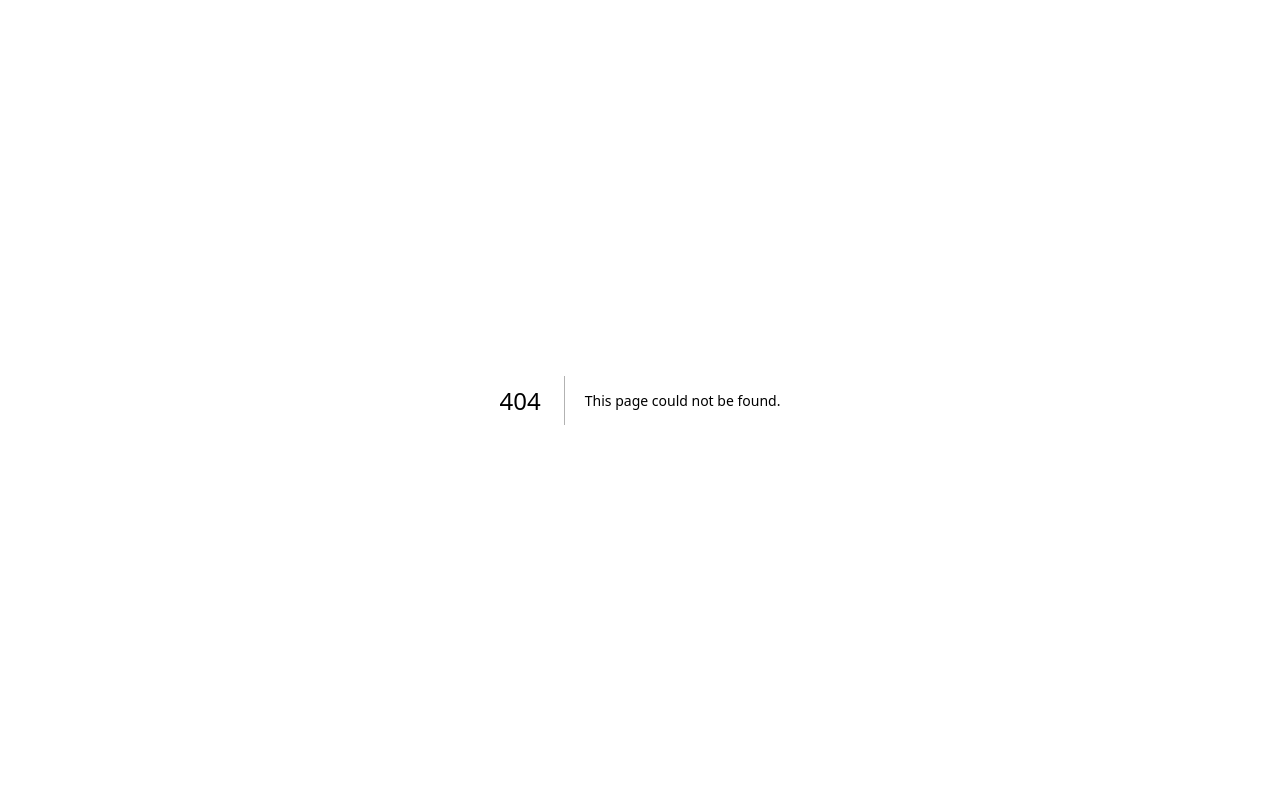
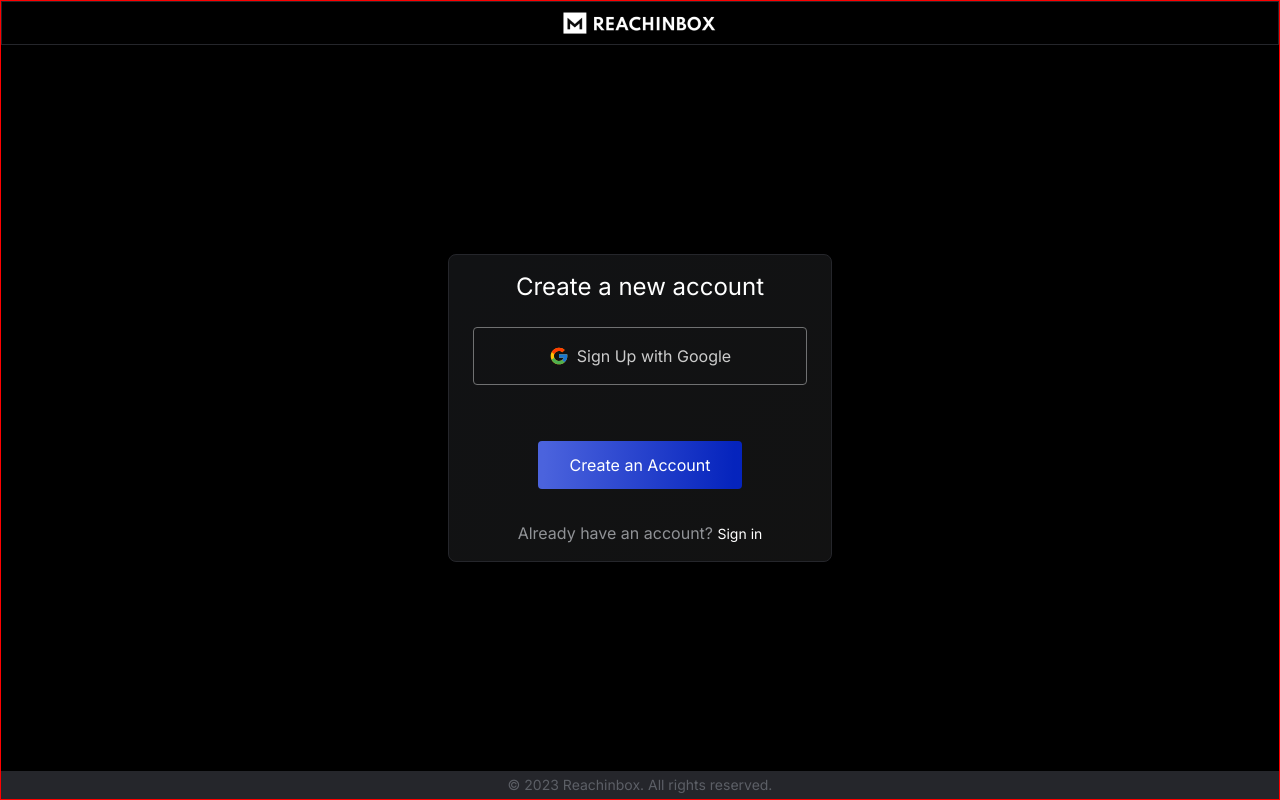
Before and after one commit to tejesh856/reachinbox-assignment, a Next.js app: page /login in a window 1280 px wide. Before the commit this address had no page. Built offline with nearby package versions, Linux system fonts and the light colour scheme.

Commit message:
first commit

```diff
--- a/src/app/globals.css
+++ b/src/app/globals.css
@@ -1,33 +1,13 @@
 @tailwind base;
 @tailwind components;
 @tailwind utilities;
-
-:root {
-  --foreground-rgb: 0, 0, 0;
-  --background-start-rgb: 214, 219, 220;
-  --background-end-rgb: 255, 255, 255;
+* {
+  margin: 0;
+  padding: 0;
+  box-sizing: border-box;
 }
-
-@media (prefers-color-scheme: dark) {
-  :root {
-    --foreground-rgb: 255, 255, 255;
-    --background-start-rgb: 0, 0, 0;
-    --background-end-rgb: 0, 0, 0;
-  }
+body {
+  height: 100vh;
+  width: 100vw;
+  border: 1px solid red;
 }
-
-body {
-  color: rgb(var(--foreground-rgb));
-  background: linear-gradient(
-      to bottom,
-      transparent,
-      rgb(var(--background-end-rgb))
-    )
-    rgb(var(--background-start-rgb));
-}
-
-@layer utilities {
-  .text-balance {
-    text-wrap: balance;
-  }
-}
--- /dev/null
+++ b/src/app/inbox/page.js
@@ -0,0 +1,3 @@
+export default function page() {
+  return <div>Inbox</div>;
+}
--- a/src/app/layout.js
+++ b/src/app/layout.js
@@ -4,7 +4,7 @@ import "./globals.css";
 const inter = Inter({ subsets: ["latin"] });
 
 export const metadata = {
-  title: "Create Next App",
+  title: "ReachInbox",
   description: "Generated by create next app",
 };
 
--- /dev/null
+++ b/src/app/login/page.js
@@ -0,0 +1,56 @@
+"use client";
+import Image from "next/image";
+import logo from "../../../public/logo.png";
+import { FcGoogle } from "react-icons/fc";
+
+export default function page() {
+  const handlelogin = async () => {
+    try {
+      const response = await fetch(
+        "https://hiring.reachinbox.xyz/api/v1/auth/google-login?redirect_to=http://localhost:3000/inbox"
+      );
+      if (!response.ok) {
+        throw new Error("Network response was not ok");
+      }
+      const data = await response.json();
+      console.log(data);
+      console.log(data);
+    } catch (error) {
+      console.error("Error fetching data:", error);
+    }
+  };
+  return (
+    <div className="h-full w-full flex flex-col">
+      <nav className="flex items-center justify-center bg-black border border-[#25262B] w-full h-12">
+        <Image src={logo} alt="logo" />
+      </nav>
+      <section className="bg-black flex justify-center items-center px-4 h-full">
+        <div className="bg-[linear-gradient(138.97deg,#111214_5.16%,#121212_105.18%)] rounded-lg px-6 w-96 py-4 border border-[#25262B]">
+          <div className="flex flex-col items-center mb-14">
+            <h2 className="text-white mb-6 text-2xl">Create a new account</h2>
+            <button
+              onClick={handlelogin}
+              className="flex items-center border border-[#707172] text-[#CCCCCC] w-full py-4 justify-center rounded"
+            >
+              <FcGoogle size={20} className="mr-2" /> Sign Up with Google
+            </button>
+          </div>
+          <div className="flex flex-col items-center ">
+            <button className="text-white mb-8 py-3 px-8 rounded bg-[linear-gradient(91.73deg,_#4B63DD_2.99%,_rgba(5,_36,_191,_0.99)_95.8%)]">
+              Create an Account
+            </button>
+
+            <span className="text-[#909296]">
+              Already have an account?{" "}
+              <span className="text-white text-sm">Sign in</span>
+            </span>
+          </div>
+        </div>
+      </section>
+
+      <footer className="text-[#5C5F66] bg-[#25262B] text-center text-sm py-1">
+        © 2023 Reachinbox. All rights reserved.{" "}
+      </footer>
+    </div>
+  );
+}
--- a/src/app/page.js
+++ b/src/app/page.js
@@ -1,113 +1,14 @@
-import Image from "next/image";
+"use client";
+
+import { useEffect } from "react";
+import { useRouter } from "next/navigation";
 
 export default function Home() {
-  return (
-    <main className="flex min-h-screen flex-col items-center justify-between p-24">
-      <div className="z-10 max-w-5xl w-full items-center justify-between font-mono text-sm lg:flex">
-        <p className="fixed left-0 top-0 flex w-full justify-center border-b border-gray-300 bg-gradient-to-b from-zinc-200 pb-6 pt-8 backdrop-blur-2xl dark:border-neutral-800 dark:bg-zinc-800/30 dark:from-inherit lg:static lg:w-auto  lg:rounded-xl lg:border lg:bg-gray-200 lg:p-4 lg:dark:bg-zinc-800/30">
-          Get started by editing&nbsp;
-          <code className="font-mono font-bold">src/app/page.js</code>
-        </p>
-        <div className="fixed bottom-0 left-0 flex h-48 w-full items-end justify-center bg-gradient-to-t from-white via-white dark:from-black dark:via-black lg:static lg:h-auto lg:w-auto lg:bg-none">
-          <a
-            className="pointer-events-none flex place-items-center gap-2 p-8 lg:pointer-events-auto lg:p-0"
-            href="https://vercel.com?utm_source=create-next-app&utm_medium=appdir-template&utm_campaign=create-next-app"
-            target="_blank"
-            rel="noopener noreferrer"
-          >
-            By{" "}
-            <Image
-              src="/vercel.svg"
-              alt="Vercel Logo"
-              className="dark:invert"
-              width={100}
-              height={24}
-              priority
-            />
-          </a>
-        </div>
-      </div>
+  const router = useRouter();
 
-      <div className="relative flex place-items-center before:absolute before:h-[300px] before:w-full sm:before:w-[480px] before:-translate-x-1/2 before:rounded-full before:bg-gradient-radial before:from-white before:to-transparent before:blur-2xl before:content-[''] after:absolute after:-z-20 after:h-[180px] after:w-full sm:after:w-[240px] after:translate-x-1/3 after:bg-gradient-conic after:from-sky-200 after:via-blue-200 after:blur-2xl after:content-[''] before:dark:bg-gradient-to-br before:dark:from-transparent before:dark:to-blue-700 before:dark:opacity-10 after:dark:from-sky-900 after:dark:via-[#0141ff] after:dark:opacity-40 before:lg:h-[360px] z-[-1]">
-        <Image
-          className="relative dark:drop-shadow-[0_0_0.3rem_#ffffff70] dark:invert"
-          src="/next.svg"
-          alt="Next.js Logo"
-          width={180}
-          height={37}
-          priority
-        />
-      </div>
+  useEffect(() => {
+    router.push("/login");
+  }, [router]);
 
-      <div className="mb-32 grid text-center lg:max-w-5xl lg:w-full lg:mb-0 lg:grid-cols-4 lg:text-left">
-        <a
-          href="https://nextjs.org/docs?utm_source=create-next-app&utm_medium=appdir-template&utm_campaign=create-next-app"
-          className="group rounded-lg border border-transparent px-5 py-4 transition-colors hover:border-gray-300 hover:bg-gray-100 hover:dark:border-neutral-700 hover:dark:bg-neutral-800/30"
-          target="_blank"
-          rel="noopener noreferrer"
-        >
-          <h2 className={`mb-3 text-2xl font-semibold`}>
-            Docs{" "}
-            <span className="inline-block transition-transform group-hover:translate-x-1 motion-reduce:transform-none">
-              -&gt;
-            </span>
-          </h2>
-          <p className={`m-0 max-w-[30ch] text-sm opacity-50`}>
-            Find in-depth information about Next.js features and API.
-          </p>
-        </a>
-
-        <a
-          href="https://nextjs.org/learn?utm_source=create-next-app&utm_medium=appdir-template-tw&utm_campaign=create-next-app"
-          className="group rounded-lg border border-transparent px-5 py-4 transition-colors hover:border-gray-300 hover:bg-gray-100 hover:dark:border-neutral-700 hover:dark:bg-neutral-800 hover:dark:bg-opacity-30"
-          target="_blank"
-          rel="noopener noreferrer"
-        >
-          <h2 className={`mb-3 text-2xl font-semibold`}>
-            Learn{" "}
-            <span className="inline-block transition-transform group-hover:translate-x-1 motion-reduce:transform-none">
-              -&gt;
-            </span>
-          </h2>
-          <p className={`m-0 max-w-[30ch] text-sm opacity-50`}>
-            Learn about Next.js in an interactive course with&nbsp;quizzes!
-          </p>
-        </a>
-
-        <a
-          href="https://vercel.com/templates?framework=next.js&utm_source=create-next-app&utm_medium=appdir-template&utm_campaign=create-next-app"
-          className="group rounded-lg border border-transparent px-5 py-4 transition-colors hover:border-gray-300 hover:bg-gray-100 hover:dark:border-neutral-700 hover:dark:bg-neutral-800/30"
-          target="_blank"
-          rel="noopener noreferrer"
-        >
-          <h2 className={`mb-3 text-2xl font-semibold`}>
-            Templates{" "}
-            <span className="inline-block transition-transform group-hover:translate-x-1 motion-reduce:transform-none">
-              -&gt;
-            </span>
-          </h2>
-          <p className={`m-0 max-w-[30ch] text-sm opacity-50`}>
-            Explore starter templates for Next.js.
-          </p>
-        </a>
-
-        <a
-          href="https://vercel.com/new?utm_source=create-next-app&utm_medium=appdir-template&utm_campaign=create-next-app"
-          className="group rounded-lg border border-transparent px-5 py-4 transition-colors hover:border-gray-300 hover:bg-gray-100 hover:dark:border-neutral-700 hover:dark:bg-neutral-800/30"
-          target="_blank"
-          rel="noopener noreferrer"
-        >
-          <h2 className={`mb-3 text-2xl font-semibold`}>
-            Deploy{" "}
-            <span className="inline-block transition-transform group-hover:translate-x-1 motion-reduce:transform-none">
-              -&gt;
-            </span>
-          </h2>
-          <p className={`m-0 max-w-[30ch] text-sm opacity-50 text-balance`}>
-            Instantly deploy your Next.js site to a shareable URL with Vercel.
-          </p>
-        </a>
-      </div>
-    </main>
-  );
+  return null;
 }
```
Also changed, not shown: package.json (+5 -4 lines), public/logo.png (added), 1 other file (tests, documents, lock files or other folders).
